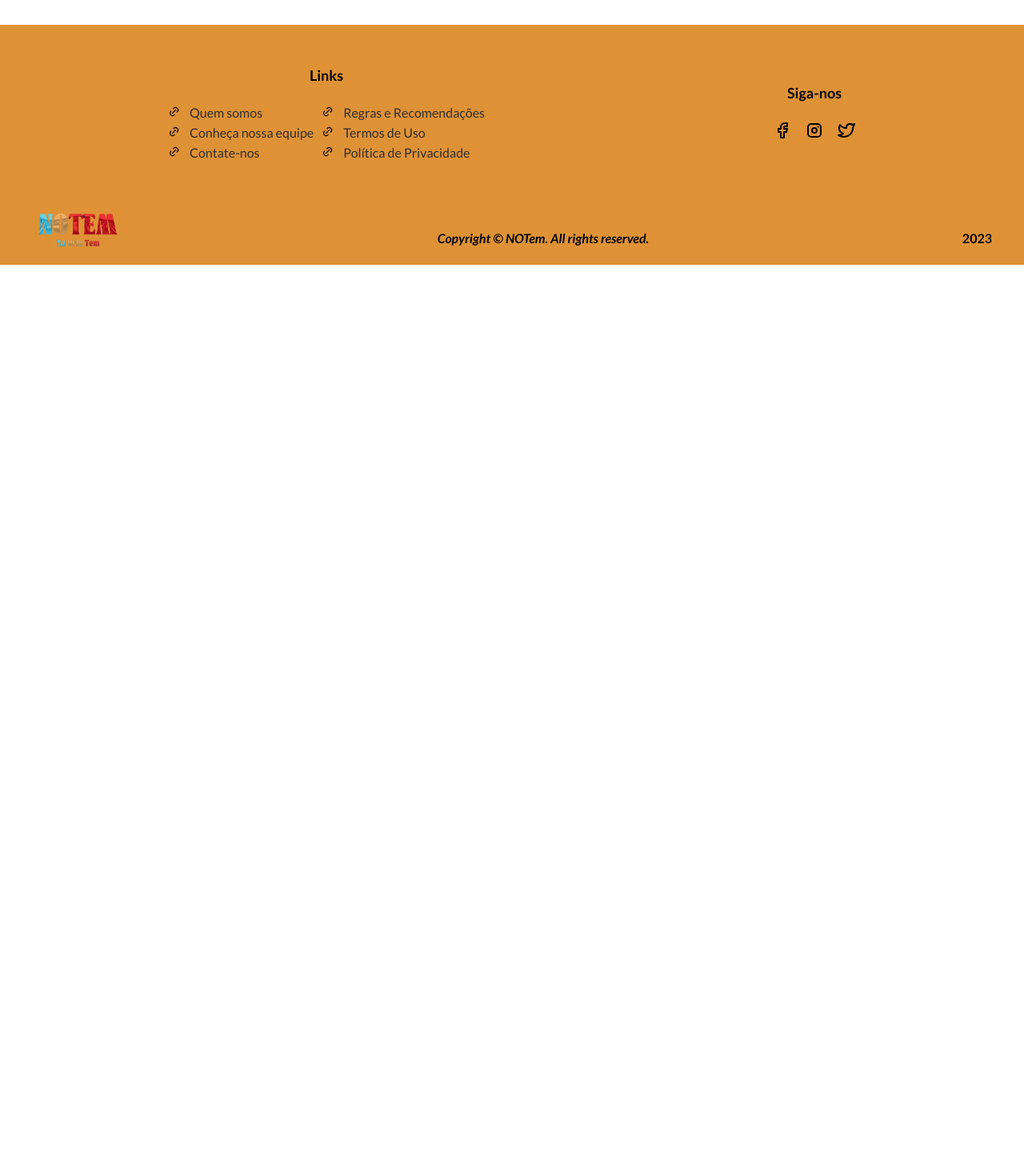
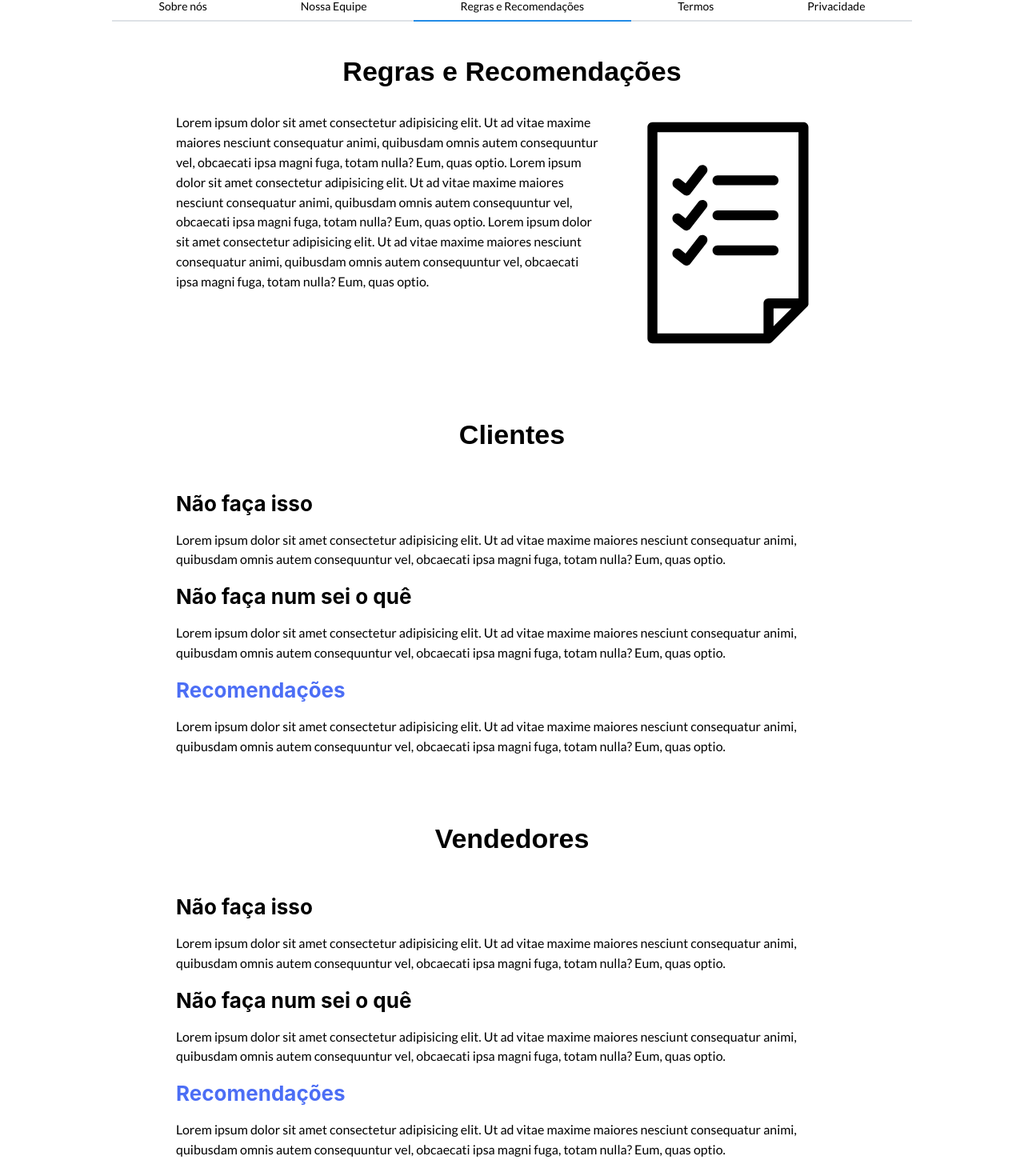
Before and after one commit to bruno-calasans-ifpe/project-notem-client, a React (Vite) app: page /about/rules-recommendations in a window 1280 px wide. Shown: the part 154-1624 px from the top of the page at 80% size. Before the commit the page ends 800 px from the top, so only its background shows below. Built offline with nearby package versions, Linux system fonts and the light colour scheme.

Commit message:
create rules and recommendations tab

```diff
--- a/src/App.tsx
+++ b/src/App.tsx
@@ -13,6 +13,7 @@ import Footer from './layout/Footer/Footer'
 import About from './view/About/About'
 import AboutUs from './view/About/AboutUs/AboutUs'
 import Team from './view/About/Team/Team'
+import RulesRecommendations from './view/About/RulesRecommendations/RulesRecommendations'
 
 function App() {
   return (
@@ -33,6 +34,11 @@ function App() {
               path="team"
               element={<Team />}
             />
+
+            <Route
+              path="rules-recommendations"
+              element={<RulesRecommendations />}
+            />
           </Route>
         </Routes>
       </Main>
--- a/src/view/About/About.tsx
+++ b/src/view/About/About.tsx
@@ -12,14 +12,14 @@ function About() {
 
   useEffect(() => {
     // getting hash from url without hashtag
-    const hash = location.hash.replace('#', '') as PossibleTabs
+    const pathname = location.pathname.replace('/about/', '') as PossibleTabs
 
-    // checking is a valid hash
-    if (tabs.includes(hash)) {
+    // checking is a valid pathname
+    if (tabs.includes(pathname)) {
       // changing active tab
-      setActiveTab(hash)
+      setActiveTab(pathname)
     }
-  }, [location.hash])
+  }, [location.pathname])
 
   const changeTabHandler = (value: PossibleTabs) => {
     setActiveTab(value)
--- /dev/null
+++ b/src/view/About/RulesRecommendations/RulesRecommendations.tsx
@@ -0,0 +1,105 @@
+import { Divider, Flex, Group, Text, Title, Image } from '@mantine/core'
+import Section from '../../../components/Section/Section'
+
+function RulesRecommendations() {
+  return (
+    <Flex direction="column">
+      <Section
+        title="Regras e Recomendações"
+        titleColor="black"
+      >
+        <Flex
+          direction="row"
+          justify="space-between"
+          gap={10}
+        >
+          <Text>
+            Lorem ipsum dolor sit amet consectetur adipisicing elit. Ut ad vitae maxime maiores nesciunt consequatur
+            animi, quibusdam omnis autem consequuntur vel, obcaecati ipsa magni fuga, totam nulla? Eum, quas optio.
+            Lorem ipsum dolor sit amet consectetur adipisicing elit. Ut ad vitae maxime maiores nesciunt consequatur
+            animi, quibusdam omnis autem consequuntur vel, obcaecati ipsa magni fuga, totam nulla? Eum, quas optio.
+            Lorem ipsum dolor sit amet consectetur adipisicing elit. Ut ad vitae maxime maiores nesciunt consequatur
+            animi, quibusdam omnis autem consequuntur vel, obcaecati ipsa magni fuga, totam nulla? Eum, quas optio.
+          </Text>
+          <Image
+            src="/imgs/guideline2.svg"
+            h={300}
+          />
+        </Flex>
+      </Section>
+
+      {/* <Divider variant="dotted" /> */}
+
+      <Section
+        title="Clientes"
+        titleColor="black"
+      >
+        <Group mt="md">
+          <Title order={2}>Não faça isso</Title>
+          <Text>
+            Lorem ipsum dolor sit amet consectetur adipisicing elit. Ut ad vitae maxime maiores nesciunt consequatur
+            animi, quibusdam omnis autem consequuntur vel, obcaecati ipsa magni fuga, totam nulla? Eum, quas optio.
+          </Text>
+        </Group>
+
+        <Group mt="md">
+          <Title order={2}>Não faça num sei o quê</Title>
+          <Text>
+            Lorem ipsum dolor sit amet consectetur adipisicing elit. Ut ad vitae maxime maiores nesciunt consequatur
+            animi, quibusdam omnis autem consequuntur vel, obcaecati ipsa magni fuga, totam nulla? Eum, quas optio.
+          </Text>
+        </Group>
+
+        <Group mt="md">
+          <Title
+            order={2}
+            c="indigo"
+          >
+            Recomendações
+          </Title>
+          <Text>
+            Lorem ipsum dolor sit amet consectetur adipisicing elit. Ut ad vitae maxime maiores nesciunt consequatur
+            animi, quibusdam omnis autem consequuntur vel, obcaecati ipsa magni fuga, totam nulla? Eum, quas optio.
+          </Text>
+        </Group>
+      </Section>
+
+      <Section
+        title="Vendedores"
+        // subtitle="O que o vendedor pode ou não fazer"
+        titleColor="black"
+      >
+        <Group mt="md">
+          <Title order={2}>Não faça isso</Title>
+          <Text>
+            Lorem ipsum dolor sit amet consectetur adipisicing elit. Ut ad vitae maxime maiores nesciunt consequatur
+            animi, quibusdam omnis autem consequuntur vel, obcaecati ipsa magni fuga, totam nulla? Eum, quas optio.
+          </Text>
+        </Group>
+
+        <Group mt="md">
+          <Title order={2}>Não faça num sei o quê</Title>
+          <Text>
+            Lorem ipsum dolor sit amet consectetur adipisicing elit. Ut ad vitae maxime maiores nesciunt consequatur
+            animi, quibusdam omnis autem consequuntur vel, obcaecati ipsa magni fuga, totam nulla? Eum, quas optio.
+          </Text>
+        </Group>
+
+        <Group mt="md">
+          <Title
+            order={2}
+            c="indigo"
+          >
+            Recomendações
+          </Title>
+          <Text>
+            Lorem ipsum dolor sit amet consectetur adipisicing elit. Ut ad vitae maxime maiores nesciunt consequatur
+            animi, quibusdam omnis autem consequuntur vel, obcaecati ipsa magni fuga, totam nulla? Eum, quas optio.
+          </Text>
+        </Group>
+      </Section>
+    </Flex>
+  )
+}
+
+export default RulesRecommendations
```
Also changed, not shown: public/imgs/guideline.svg (added), public/imgs/guideline2.svg (added).
